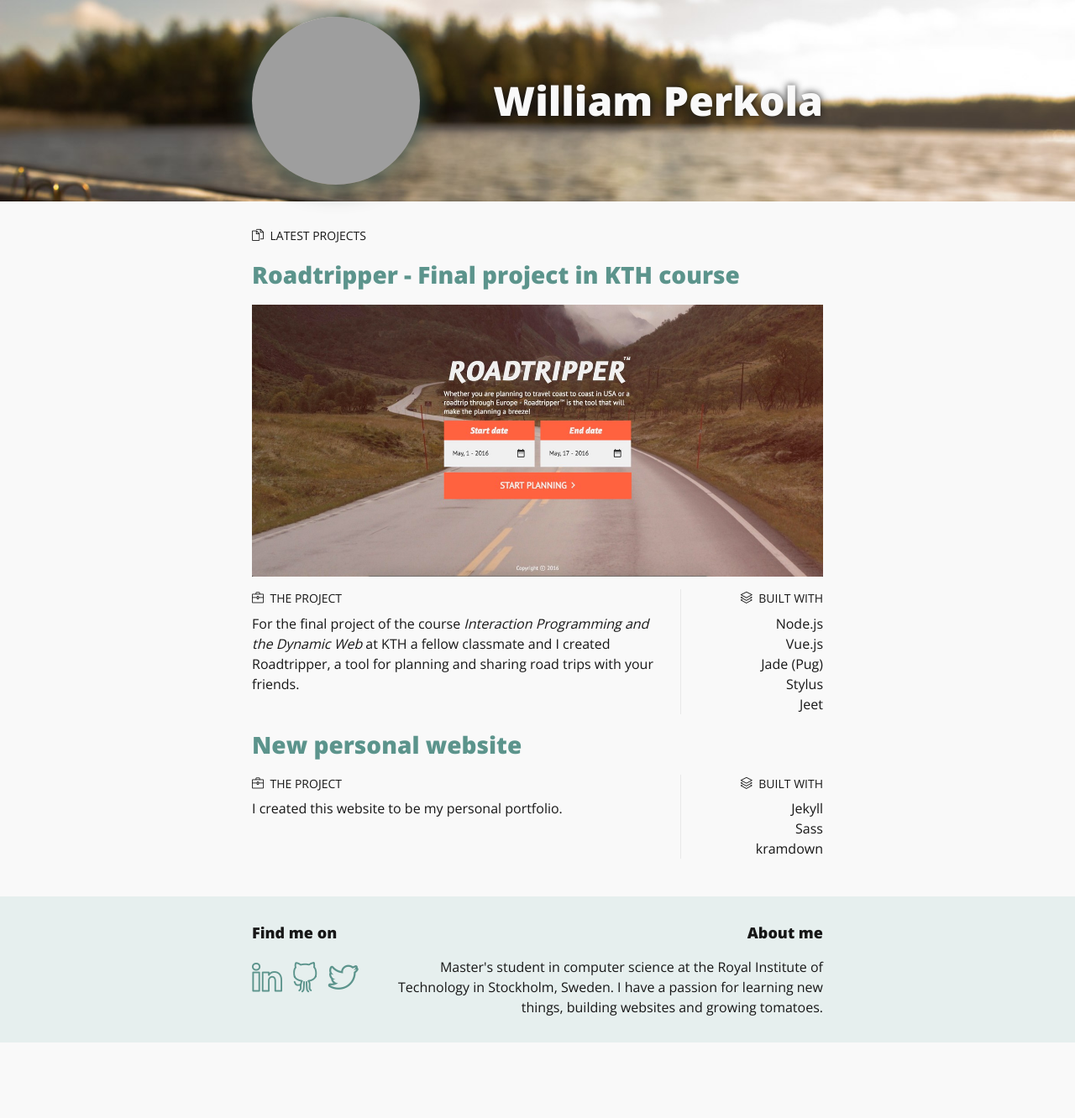
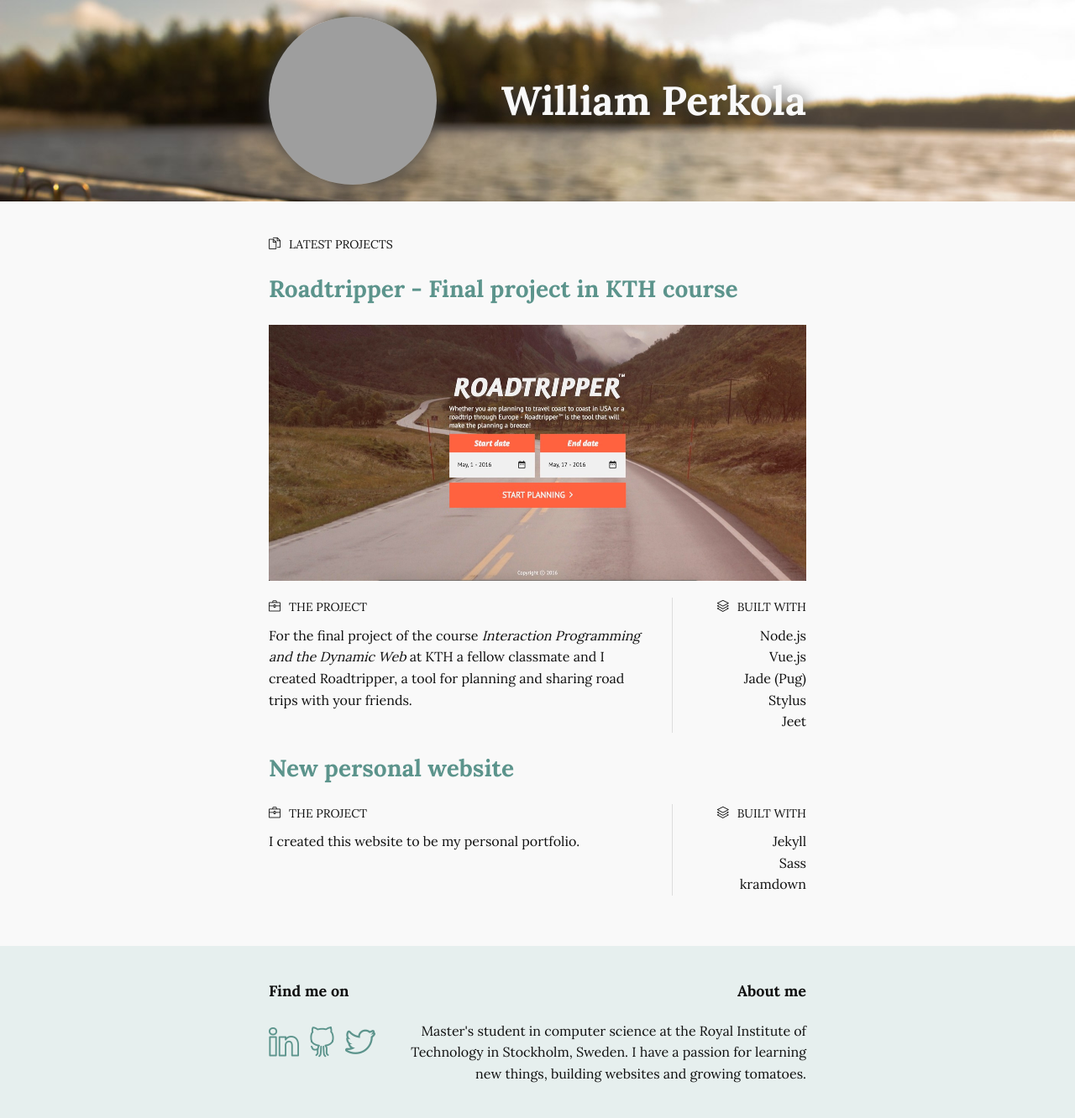
Before and after one commit to perkola/perkola.github.io, a Jekyll site: the page built from index.html, in a window 1280 px wide. Shown: the whole page at 84% size. Built offline with Jekyll 4.4.1, drawn with Linux system fonts in a browser that asks for light colours; nearby versions of some CDN libraries; before the commit the page ends 1242 px from its top, so only the background shows below that; grey boxes are pictures that could not be loaded.

Commit message:
Format Sass

```diff
--- a/_sass/_base.scss
+++ b/_sass/_base.scss
@@ -11,8 +11,6 @@
     margin: 0;
     padding: 0;
 }
-
-
 
 /**
  * Basic styling
@@ -29,8 +27,6 @@
     font-kerning: normal;
 }
 
-
-
 /**
  * Set `margin-bottom` to maintain vertical rhythm
  */
@@ -41,8 +37,6 @@
     margin-bottom: $spacing-unit / 2;
 }
 
-
-
 /**
  * Images
  */
@@ -50,8 +44,6 @@
     max-width: 100%;
     vertical-align: middle;
 }
-
-
 
 /**
  * Figures
@@ -63,8 +55,6 @@
 figcaption {
     font-size: $small-font-size;
 }
-
-
 
 /**
  * Lists
@@ -80,16 +70,12 @@
     }
 }
 
-
-
 /**
  * Headings
  */
 h1, h2, h3, h4, h5, h6 {
     font-weight: $base-font-weight;
 }
-
-
 
 /**
  * Links
@@ -104,11 +90,9 @@
 
     &:hover {
         color: $text-color;
-        text-decoration: underline;
+        text-decoration: none;
     }
 }
-
-
 
 /**
  * Blockquotes
@@ -125,8 +109,6 @@
         margin-bottom: 0;
     }
 }
-
-
 
 /**
  * Code formatting
@@ -153,8 +135,6 @@
     }
 }
 
-
-
 /**
  * Wrapper
  */
@@ -175,8 +155,6 @@
     }
 }
 
-
-
 /**
  * Clearfix
  */
@@ -188,8 +166,6 @@
         clear: both;
     }
 }
-
-
 
 /**
  * Icons
--- a/_sass/_footer.scss
+++ b/_sass/_footer.scss
@@ -10,9 +10,9 @@
 }
 
 .social-media-list {
+    font-size: 36px;
     list-style: none;
     margin: 0;
-    font-size: 36px;
 
     li {
         display: inline-block;
@@ -42,16 +42,16 @@
 }
 
 .footer-col-2 {
+    text-align: right;
     width: -webkit-calc(75%);
     width:         calc(75%);
-    text-align: right;
 }
 
 @include media-query($on-palm) {
     .footer-col {
         float: none;
+        text-align: left;
         width: -webkit-calc(100%);
         width:         calc(100%);
-        text-align: left;
     }
 }
--- a/_sass/_layout.scss
+++ b/_sass/_layout.scss
@@ -2,11 +2,11 @@
  * Site header
  */
 .site-header {
-    min-height: 240px;
     background: $brand-color;
     background-image: url("../assets/IMG_1575.jpg");
     background-repeat: no-repeat;
     background-size: cover;
+    min-height: 240px;
 
     // Positioning context for the mobile navigation icon
     position: relative;
@@ -17,12 +17,12 @@
 }
 
 .site-title {
+    float: right;
     font-size: 48px;
+    font-weight: $bold-font-weight;
     line-height: 240px;
     margin-bottom: 0;
-    float: right;
-    font-weight: $bold-font-weight;
-    text-shadow: 0 0 10px $text-color;
+    text-shadow: 0 0 $spacing-unit / 2 $grey-color-dark;
 
     @include media-query($on-laptop) {
         font-size: 36px;
@@ -30,13 +30,13 @@
     }
 
     @include media-query($on-palm) {
-        text-align: center;
+        display: inline-block;
         float: none;
         font-size: 28px;
-        width: 100%;
-        display: inline-block;
         line-height: 100%;
         margin-bottom: 20px;
+        text-align: center;
+        width: 100%;
     }
 
     &,
@@ -51,8 +51,8 @@
     float: left;
 
     img {
-        box-shadow: 0 0 $spacing-unit darken($brand-color, 20%);
         border-radius: 120px;
+        box-shadow: 0 0 $spacing-unit / 2 $grey-color-dark;
         height: 200px;
         margin-top: 20px;
     }
@@ -67,16 +67,16 @@
 
     @include media-query($on-palm) {
         display: block;
+        height: 140px;
+        text-align: center;
         width: 100%;
-        text-align: center;
-        height: 140px;
 
         img {
+            float: none;
+            height: 100px;
+            margin: 20px auto;
+            text-align: center;
             width: 100px;
-            height: 100px;
-            float: none;
-            text-align: center;
-            margin: 20px auto;
         }
     }
 }
@@ -100,26 +100,26 @@
     }
 
     @include media-query($on-palm) {
+        background-color: $brand-color;
+        border-radius: 5px;
+        border: 1px solid $background-color;
         position: absolute;
+        right: $spacing-unit / 2;
+        text-align: right;
         top: 9px;
-        right: $spacing-unit / 2;
-        background-color: $brand-color;
-        border: 1px solid $background-color;
-        border-radius: 5px;
-        text-align: right;
 
         .menu-icon {
             display: block;
             float: right;
-            width: 36px;
             height: 26px;
             line-height: 0;
             padding-top: 10px;
             text-align: center;
+            width: 36px;
 
             > svg {
+                height: 15px;
                 width: 18px;
-                height: 15px;
 
                 path {
                     fill: $grey-color-dark;
@@ -144,6 +144,7 @@
             &:not(:last-child) {
                 margin-right: 0;
             }
+
             margin-left: 20px;
         }
     }
@@ -180,8 +181,8 @@
 }
 
 .post-meta {
+    color: $grey-color;
     font-size: $small-font-size;
-    color: $grey-color;
 }
 
 .post-link {
@@ -200,9 +201,9 @@
 }
 
 .post-title {
+    color: $brand-color;
     font-size: 28px;
     font-weight: $bold-font-weight;
-    color: $brand-color;
 
     @include media-query($on-laptop) {
         font-size: 36px;
--- a/_sass/_projects.scss
+++ b/_sass/_projects.scss
@@ -15,32 +15,32 @@
     }
 
     &-col-1 {
+        margin-right: $spacing-unit / 2;
         width: -webkit-calc(75% - (#{$spacing-unit} / 2));
         width:         calc(75% - (#{$spacing-unit} / 2));
-        margin-right: $spacing-unit / 2;
     }
 
     &-col-2 {
         border-left: 1px solid $grey-color-light;
+        padding-right: 0;
+        text-align: right;
         width: -webkit-calc(25%);
         width:         calc(25%);
-        padding-right: 0;
-        text-align: right;
     }
 
     @include media-query($on-palm) {
         &-col {
+            border: none;
             float: none;
+            text-align: left;
             width: -webkit-calc(100%);
             width:         calc(100%);
-            text-align: left;
-            border: none;
         }
     }
 
     &-title {
+        font-size: 28px;
         font-weight: $bold-font-weight;
-        font-size: 28px;
         margin: 0 0 $spacing-unit / 2 0;
 
         @include media-query($on-palm) {
@@ -53,8 +53,8 @@
     }
 
     &-image {
+        margin-bottom: $spacing-unit / 2;
         max-width: 100%;
-        margin-bottom: $spacing-unit / 2;
     }
 
     &-heading {
--- a/css/main.scss
+++ b/css/main.scss
@@ -2,25 +2,24 @@
 # Only the main Sass file needs front matter (the dashes are enough)
 ---
 @charset "utf-8";
-@import url(https://fonts.googleapis.com/css?family=Open+Sans:400,800);
+@import url(https://fonts.googleapis.com/css?family=Lora:400,700);
 
-// Our variables
-$base-font-family: 'Open Sans', sans-serif;
+$base-font-family: 'Lora', serif;
 $base-font-size:   16px;
 $base-font-weight: 400;
-$bold-font-weight: 800;
+$bold-font-weight: 700;
 $small-font-size:  $base-font-size * 0.875;
-$base-line-height: 1.5;
+$base-line-height: 1.6;
 
-$spacing-unit:     30px;
+$spacing-unit:     40px;
 
-$text-color:       #171717;
+$text-color:       #101010;
 $background-color: #f9f9f9;
 $brand-color:      #5c948c;
 
-$grey-color:       #828282;
-$grey-color-light: lighten($grey-color, 40%);
-$grey-color-dark:  darken($grey-color, 25%);
+$grey-color:       #909090;
+$grey-color-light: lighten($grey-color, 30%);
+$grey-color-dark:  darken($grey-color, 30%);
 
 // Width of the content area
 $content-width:    800px;
@@ -28,28 +27,17 @@
 $on-palm:          600px;
 $on-laptop:        800px;
 
-
-
-// Use media queries like this:
-// @include media-query($on-palm) {
-//     .wrapper {
-//         padding-right: $spacing-unit / 2;
-//         padding-left: $spacing-unit / 2;
-//     }
-// }
 @mixin media-query($device) {
     @media screen and (max-width: $device) {
         @content;
     }
 }
 
-
-
 // Import partials from `sass_dir` (defaults to `_sass`)
 @import
-        "base",
-        "layout",
-        "footer",
-        "projects",
-        "syntax-highlighting"
+    "base",
+    "layout",
+    "footer",
+    "projects",
+    "syntax-highlighting"
 ;
```
